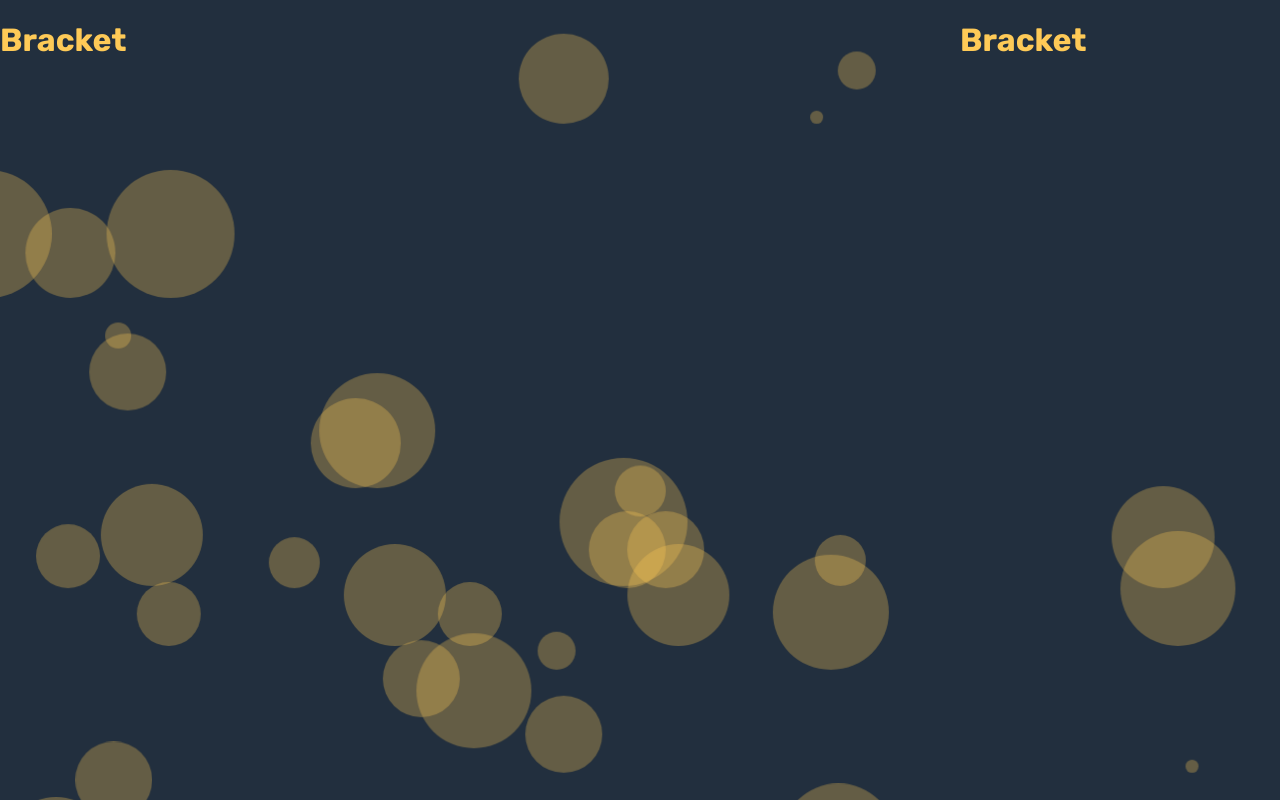
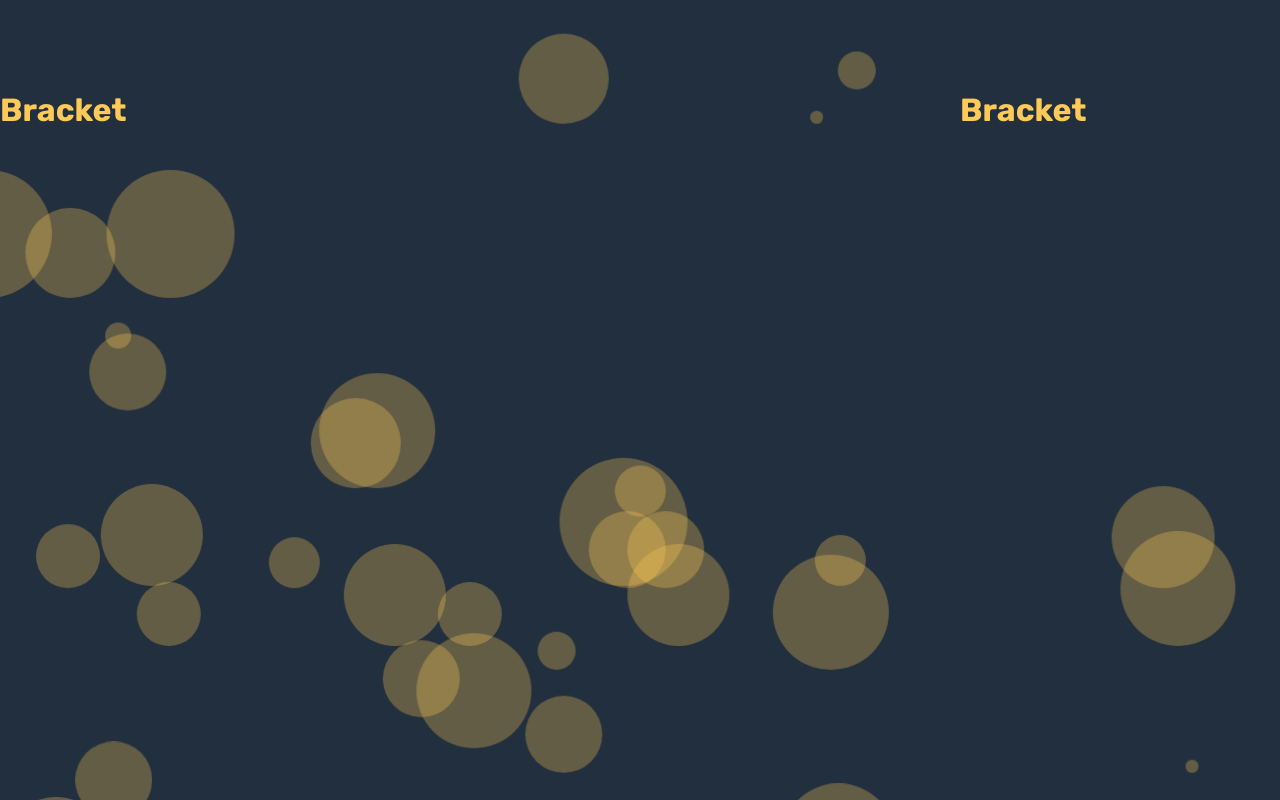
Before and after one commit to grzesiekS/tournament_bracket, a React (Create React App) app: page / in a window 1280 px wide. Built offline with nearby package versions, Linux system fonts and the light colour scheme.

Commit message:
Add margin Top to container in BracketScoreView

```diff
--- a/src/components/views/BracketScoreView/BracketScoreView.module.scss
+++ b/src/components/views/BracketScoreView/BracketScoreView.module.scss
@@ -2,7 +2,7 @@
 
 .container {
   max-width: $containerWidth;
-  margin: 0 auto;
+  margin: 70px auto 0;
   display: flex;
 }
 
```
